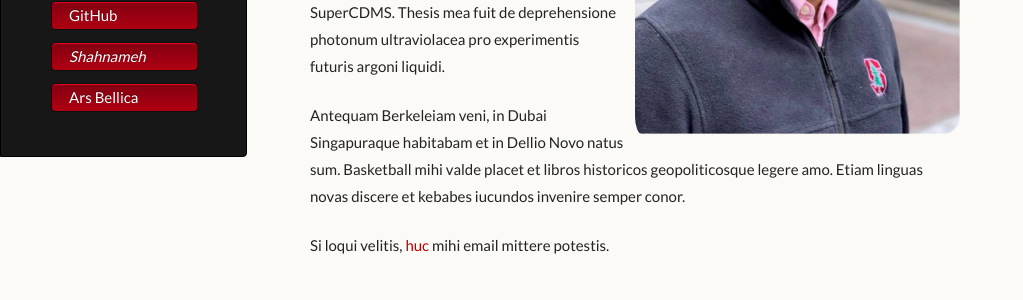
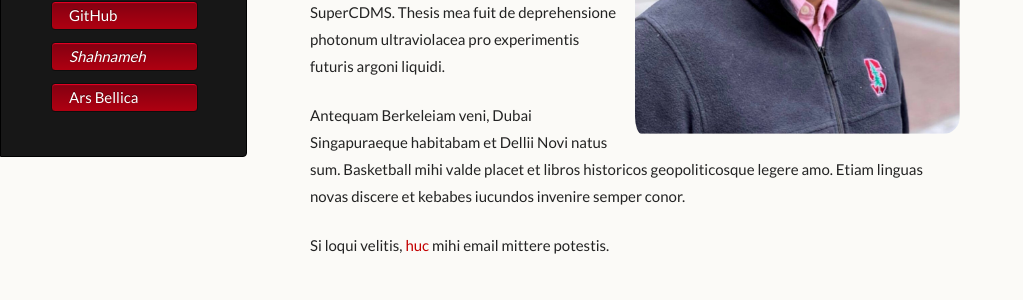
Before and after one commit to joe-singh/joe-singh.github.io, a Jekyll site: the page built from index-lt.md, in a window 1280 px wide. Shown: the part 325-625 px from the top of the page, without its empty margins (0-1023 px from the left). Built offline with Jekyll 4.4.1, drawn with Linux system fonts in a browser that asks for light colours; some web fonts are replaced.

Commit message:
minor fix

```diff
--- a/index-lt.md
+++ b/index-lt.md
@@ -22,7 +22,7 @@ Nos [materiam nigram invenire ac instrumenta quanta nova creare conamur.](https:
 Prius, in universitate Californiensi Berkeleiensi cum professoribus Matt Pyle Gabriel Orebi Gannque laborabam in experimentis SNO et SuperCDMS.
 Thesis mea fuit de deprehensione photonum ultraviolacea pro experimentis futuris argoni liquidi.
 
-Antequam Berkeleiam veni, in Dubai Singapuraque habitabam et in Dellio Novo natus sum. Basketball mihi valde placet et libros historicos geopoliticosque
+Antequam Berkeleiam veni, Dubai Singapuraeque habitabam et Dellii Novi natus sum. Basketball mihi valde placet et libros historicos geopoliticosque
 legere amo. Etiam linguas novas discere et kebabes iucundos invenire semper conor.
 
 Si loqui velitis, [huc](mailto:joesingh@stanford.edu) mihi email mittere potestis.
```
